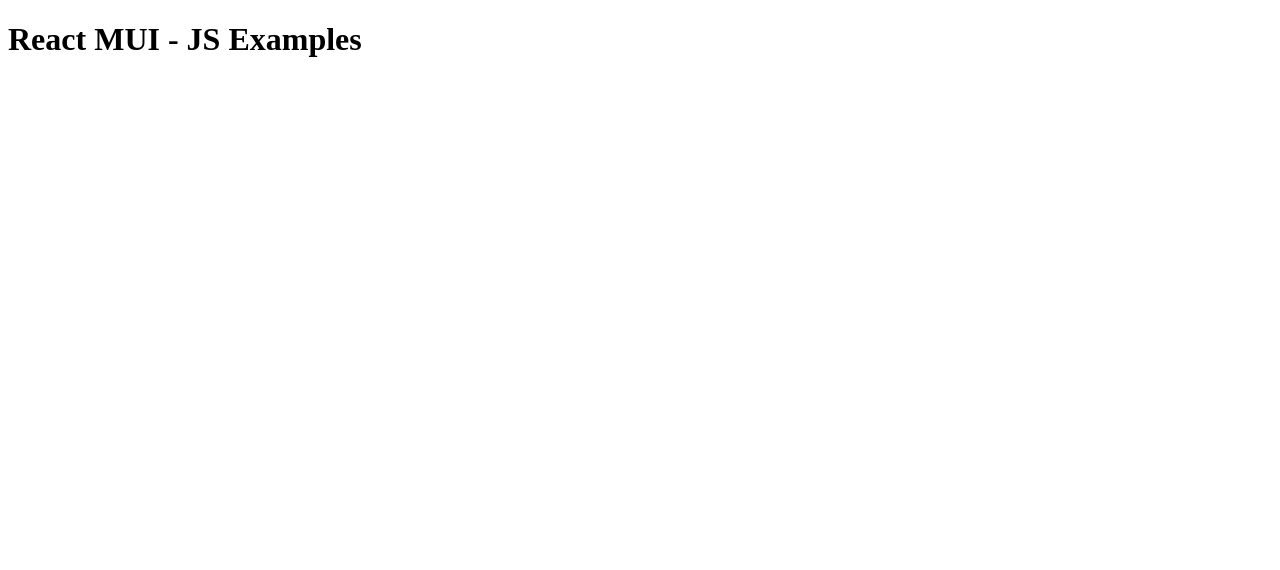
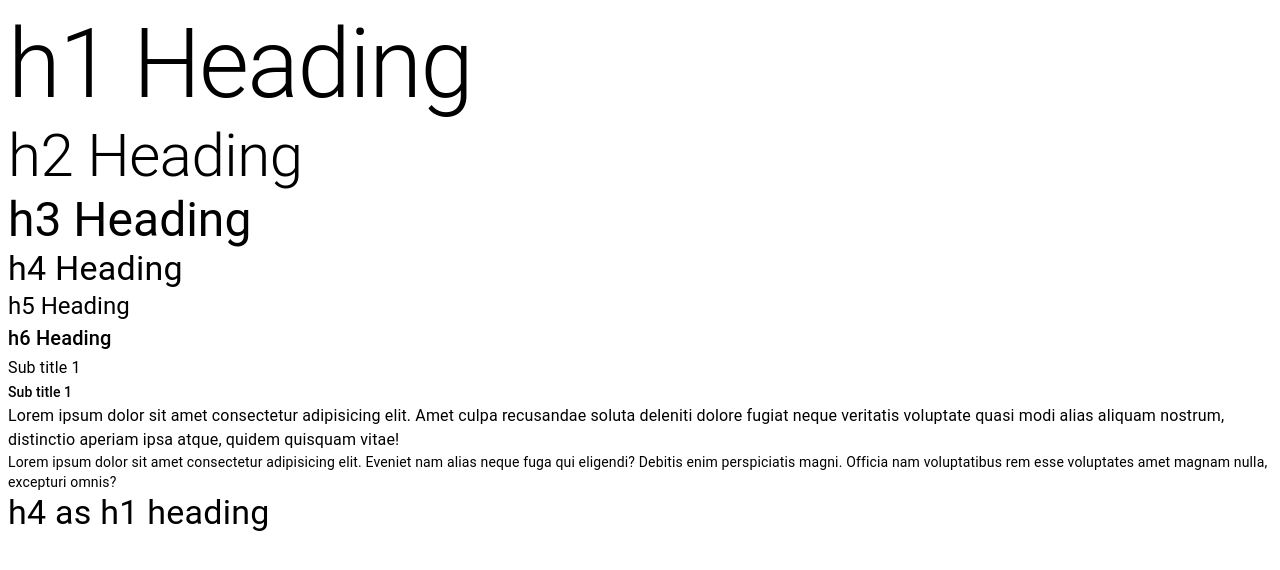
Before and after one commit to priyak1203/React-MUI, a React (Vite) app in the folder JS-Examples/: page / in a window 1280 px wide. Shown: the top 570 px of the page. Built offline with nearby package versions, Linux system fonts and the light colour scheme.

Commit message:
typography and its variants

```diff
--- a/JS-Examples/src/App.jsx
+++ b/JS-Examples/src/App.jsx
@@ -1,8 +1,10 @@
+import MuiTypography from './components/MuiTypography';
+
 function App() {
   return (
-    <>
-      <h1>React MUI - JS Examples</h1>
-    </>
+    <div className="app">
+      <MuiTypography />
+    </div>
   );
 }
 
--- /dev/null
+++ b/JS-Examples/src/components/MuiTypography.jsx
@@ -0,0 +1,35 @@
+import { Typography } from '@mui/material';
+
+const MuiTypography = () => {
+  return (
+    <div>
+      <Typography variant="h1">h1 Heading</Typography>
+      <Typography variant="h2">h2 Heading</Typography>
+      <Typography variant="h3">h3 Heading</Typography>
+      <Typography variant="h4">h4 Heading</Typography>
+      <Typography variant="h5">h5 Heading </Typography>
+      <Typography variant="h6">h6 Heading</Typography>
+
+      <Typography variant="subtitle1">Sub title 1</Typography>
+      <Typography variant="subtitle2">Sub title 1</Typography>
+
+      <Typography variant="body1">
+        Lorem ipsum dolor sit amet consectetur adipisicing elit. Amet culpa
+        recusandae soluta deleniti dolore fugiat neque veritatis voluptate quasi
+        modi alias aliquam nostrum, distinctio aperiam ipsa atque, quidem
+        quisquam vitae!
+      </Typography>
+      <Typography variant="body2">
+        Lorem ipsum dolor sit amet consectetur adipisicing elit. Eveniet nam
+        alias neque fuga qui eligendi? Debitis enim perspiciatis magni. Officia
+        nam voluptatibus rem esse voluptates amet magnam nulla, excepturi omnis?
+      </Typography>
+
+      <Typography variant="h4" component="h1" gutterBottom>
+        h4 as h1 heading
+      </Typography>
+    </div>
+  );
+};
+
+export default MuiTypography;
--- a/JS-Examples/src/index.css
+++ b/JS-Examples/src/index.css
@@ -0,0 +1,4 @@
+.app {
+  display: grid;
+  place-items: center;
+}
```
